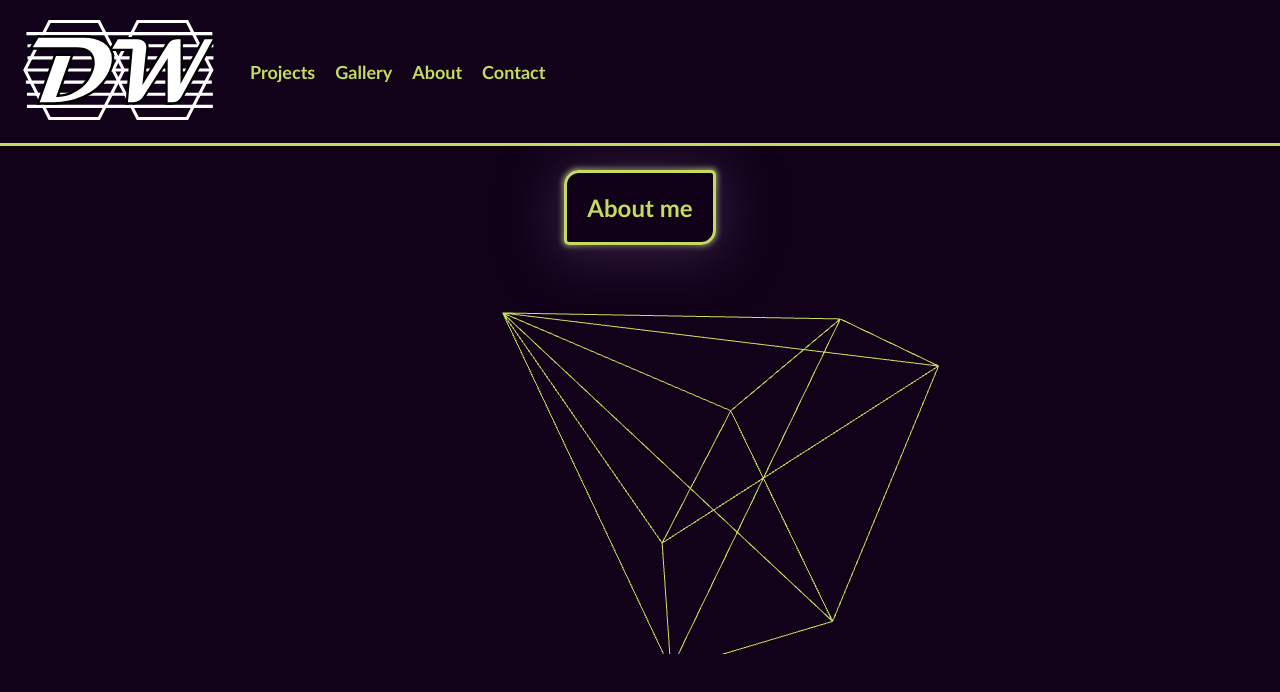
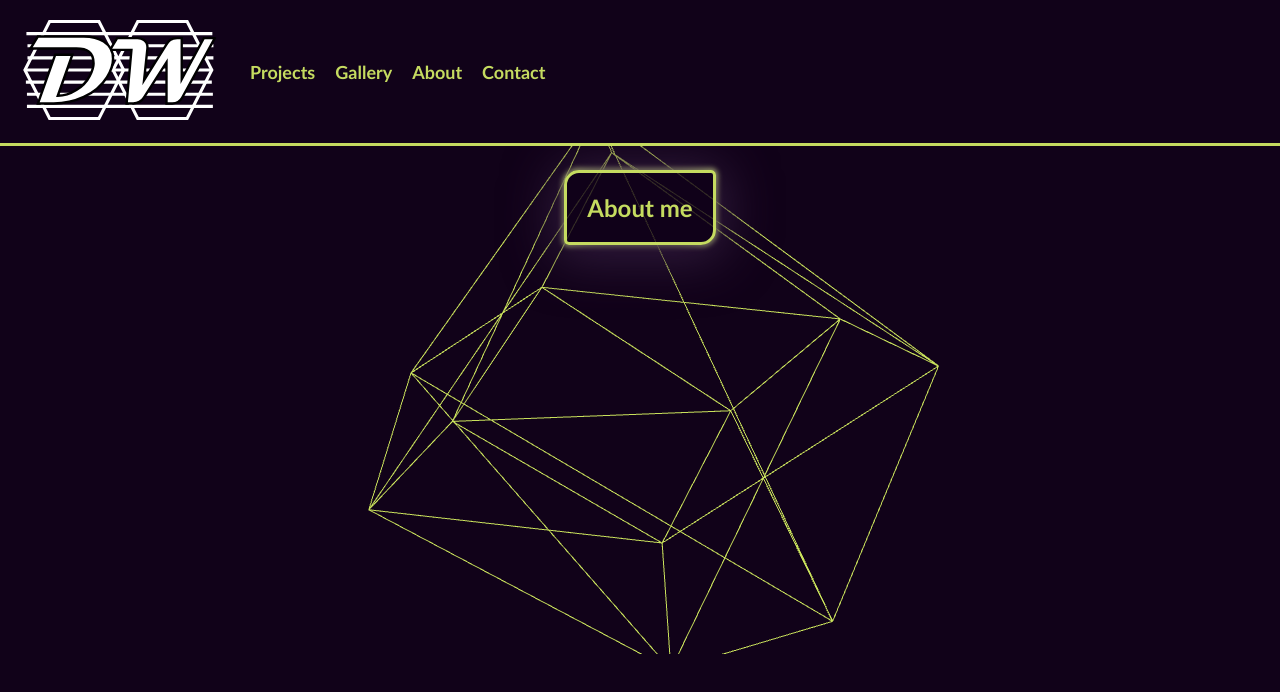
Before and after one commit to dwight9339/Portfolio2.0, a Next.js app: page /about in a window 1280 px wide. Shown: the top 692 px of the page. Built offline with nearby package versions, Linux system fonts and the light colour scheme.

Commit message:
Created context with method to update the geometry of the background

```diff
--- a/components/Layout.js
+++ b/components/Layout.js
@@ -5,9 +5,11 @@ import {
   threeCanvas
 } from "../styles/layout.module.scss";
 import { Canvas, useFrame } from "@react-three/fiber";
-import { useRef } from "react";
+import { useRef, useState, createContext } from "react";
 
-const Cone = () => {
+export const ThreejsContext = createContext();
+
+const Floater = ({ geometry }) => {
   const mesh = useRef();
 
   useFrame((state, delta) => {
@@ -19,7 +21,7 @@ const Cone = () => {
     <mesh
       ref={mesh}
     >
-      <coneGeometry args={[2, 3, 6]} />
+      {geometry}
       <meshStandardMaterial
         wireframe
         color="#aef900"
@@ -29,16 +31,26 @@ const Cone = () => {
 }
 
 const Layout = ({ children }) => {
+  const [floaterGeometry, updateFloaterGeometry] = useState(
+    <coneGeometry args={[2, 3, 6]} />
+  );
+
   return (
     <div className={layout}>
       <Header />
-      <div className={page}>
-        {children}
-      </div>
+      <ThreejsContext.Provider value={{
+        setFloaterGeometry: (geometry) => {
+          updateFloaterGeometry(() => geometry);
+        }
+      }}>
+        <div className={page}>
+          {children}
+        </div>
+      </ThreejsContext.Provider>
       <div className={threeCanvas}>
         <Canvas>
           <ambientLight />
-          <Cone />
+          <Floater geometry={floaterGeometry} />
         </Canvas>
       </div>
     </div>
--- a/pages/about/index.js
+++ b/pages/about/index.js
@@ -2,8 +2,18 @@ import {
   container,
   aboutCard
 } from "styles/about.module.scss";
+import { useContext, useEffect } from "react";
+import { ThreejsContext } from "components/Layout";
 
 const AboutPage = () => {
+  const { setFloaterGeometry } = useContext(ThreejsContext);
+
+  useEffect(() => {
+    setFloaterGeometry(
+      <cylinderGeometry args={[2, 2, 3, 6]} />
+    );
+  }, []);
+
   return (
     <div className={container}>
       <div className={aboutCard}>
```
